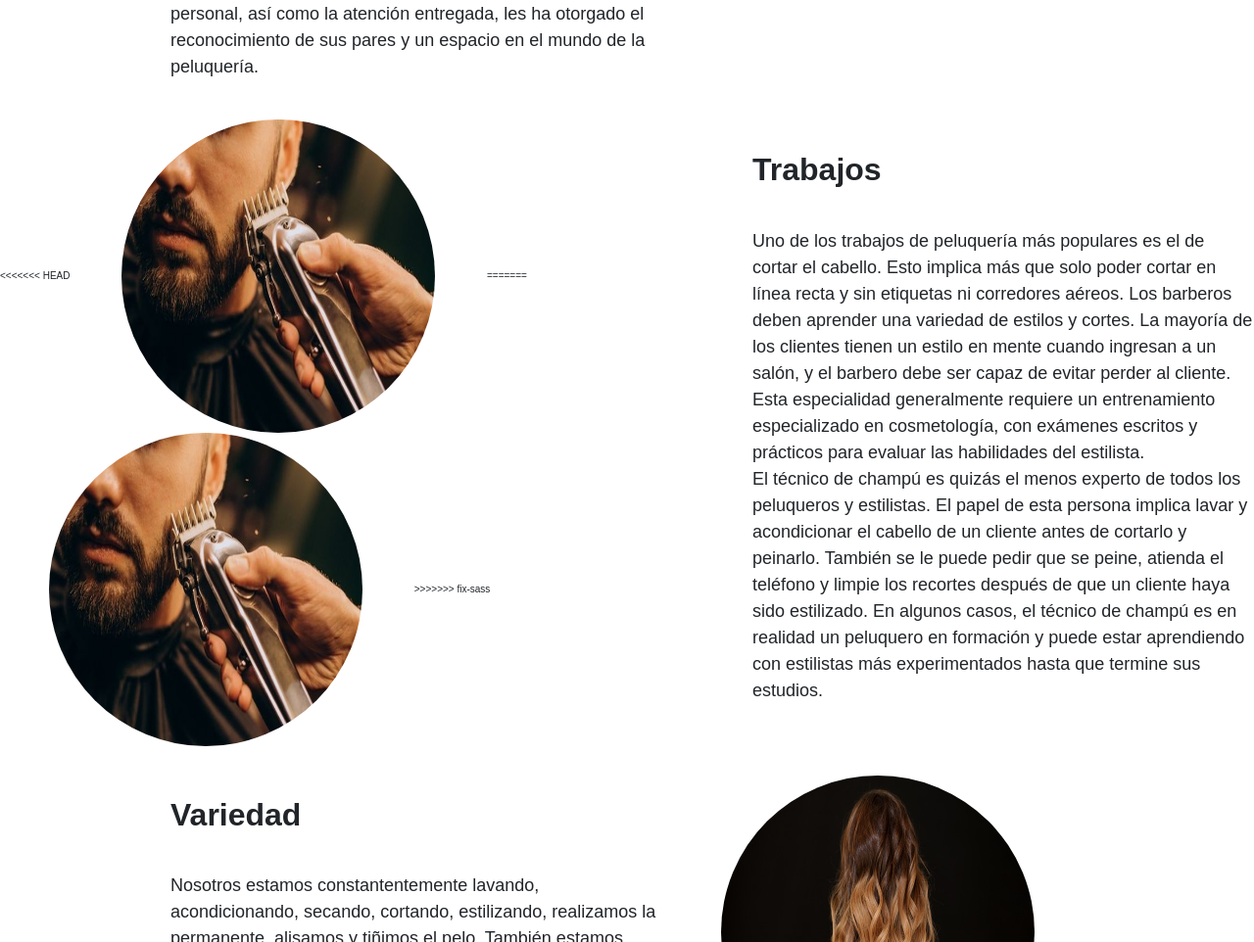
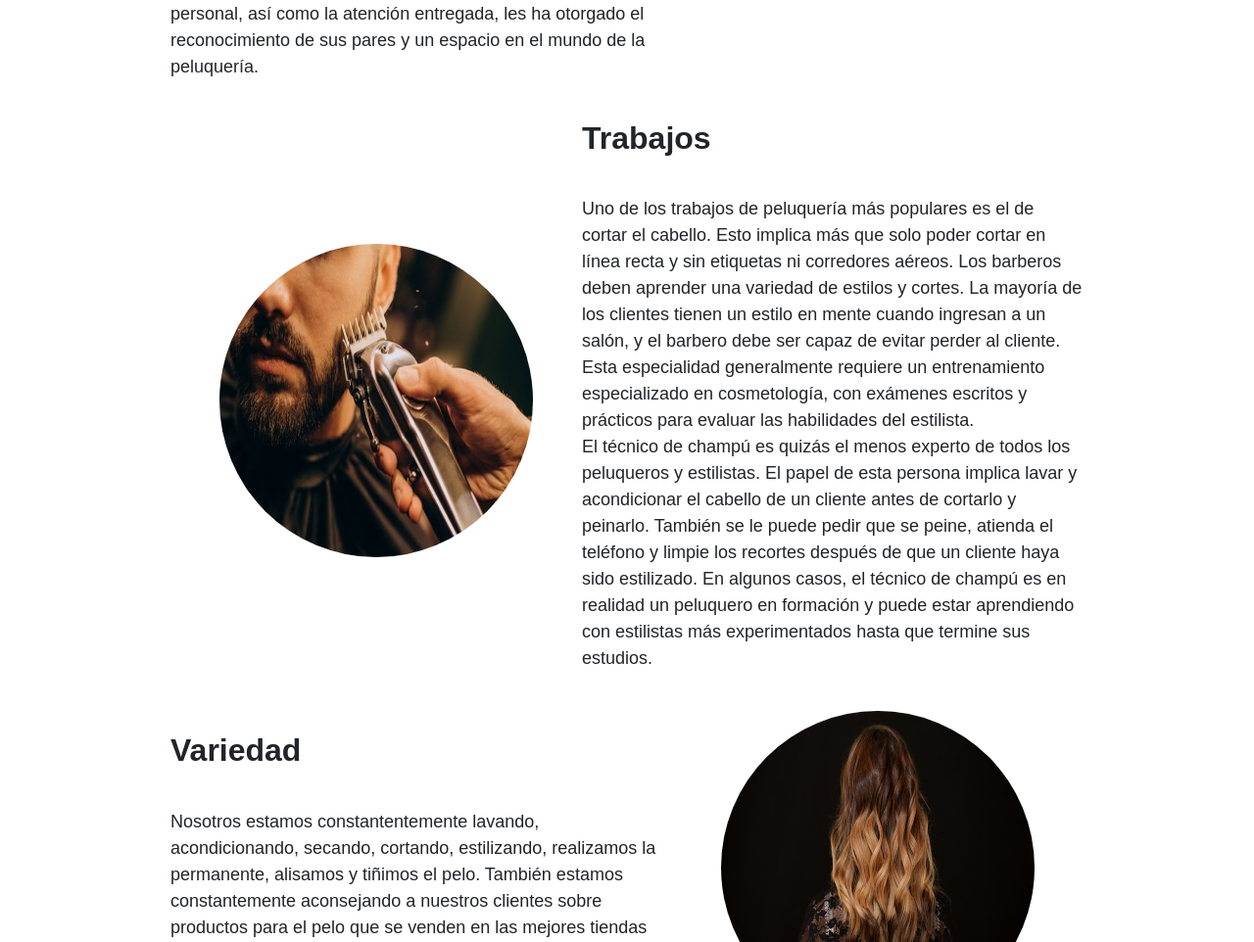
Before and after one commit to BrianIsaacpm/proyecto-blog-coder, a website: page index.html in a window 1280 px wide. Shown: the part 1380-2342 px from the top of the page at 98% size. Drawn offline with nearby package versions, Linux system fonts and the light colour scheme.

Commit message:
se modifica error en index

```diff
--- a/index.html
+++ b/index.html
@@ -216,11 +216,7 @@
           </p>
         </article>
         <article>
-<<<<<<< HEAD
-          <img class="img__article-home" src="img/barba.jpg" alt="" />
-=======
           <img class="img__article-home" src="img/barba.jpg" alt="imagen en donde se esta cortando la barba de un hombre con maquina de afeitar" />
->>>>>>> fix-sass
         </article>
       </section>
       <section class="flex__container-home">
```
